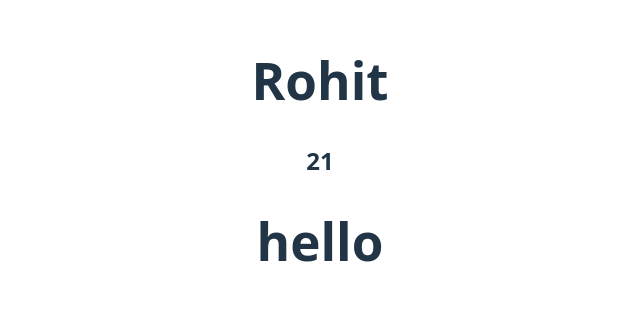
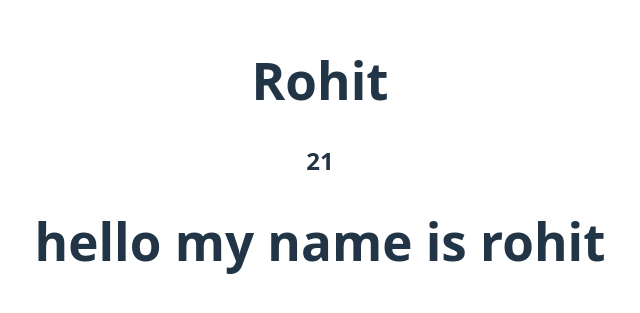
Before and after one commit to rohitpillewan1/TypeScriptReact, a React (Vite) app in the folder reacttypescript/: page / in a window 1280 px wide. Shown: the part 239-552 px from the top of the page, without its empty margins (320-960 px from the left). Built offline with nearby package versions, Linux system fonts and the light colour scheme.

Commit message:
heading are change

```diff
--- a/reacttypescript/src/Component/UserDisplay.tsx
+++ b/reacttypescript/src/Component/UserDisplay.tsx
@@ -14,7 +14,7 @@ const UserDisplay = () => {
         <>
             <h1>{user.name}</h1>
             <h2>{user.age}</h2>
-            <h1>hello</h1>
+            <h1>hello my name is rohit</h1>
         </>
     )
 }
```
